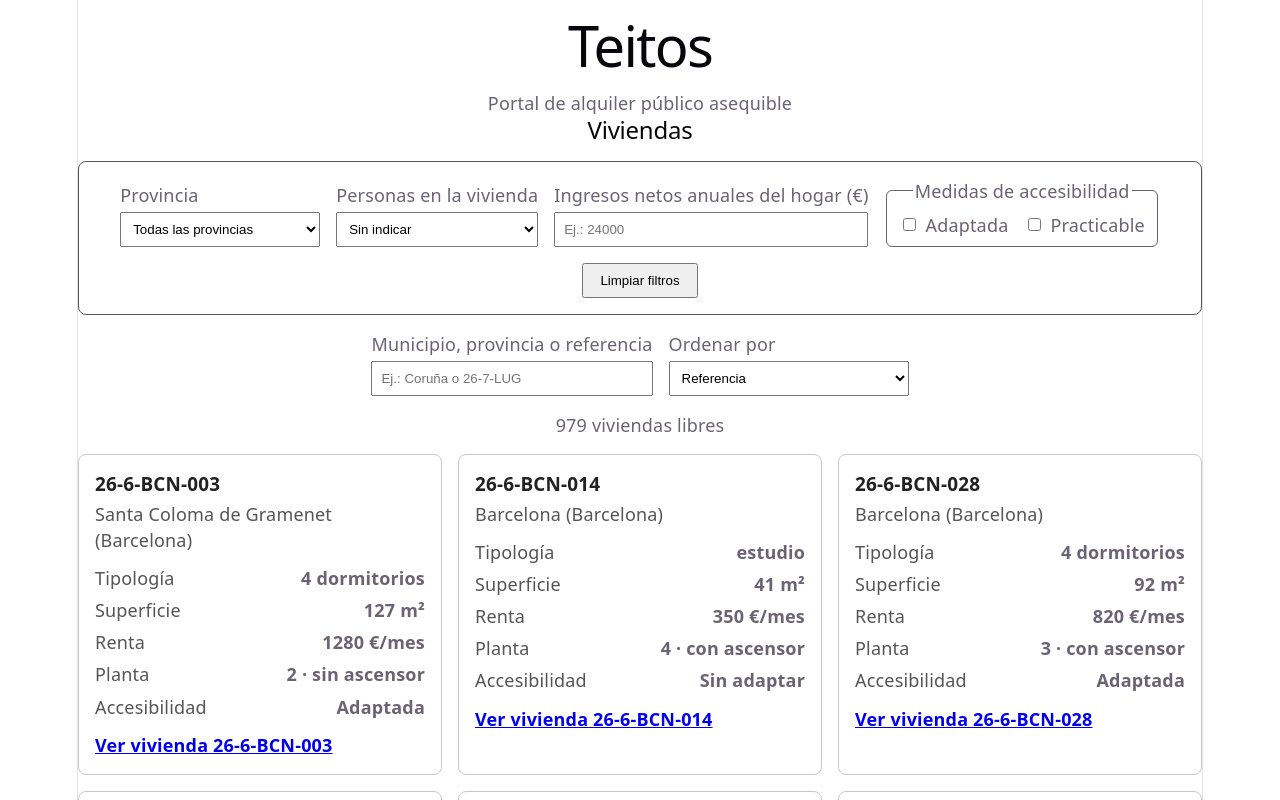
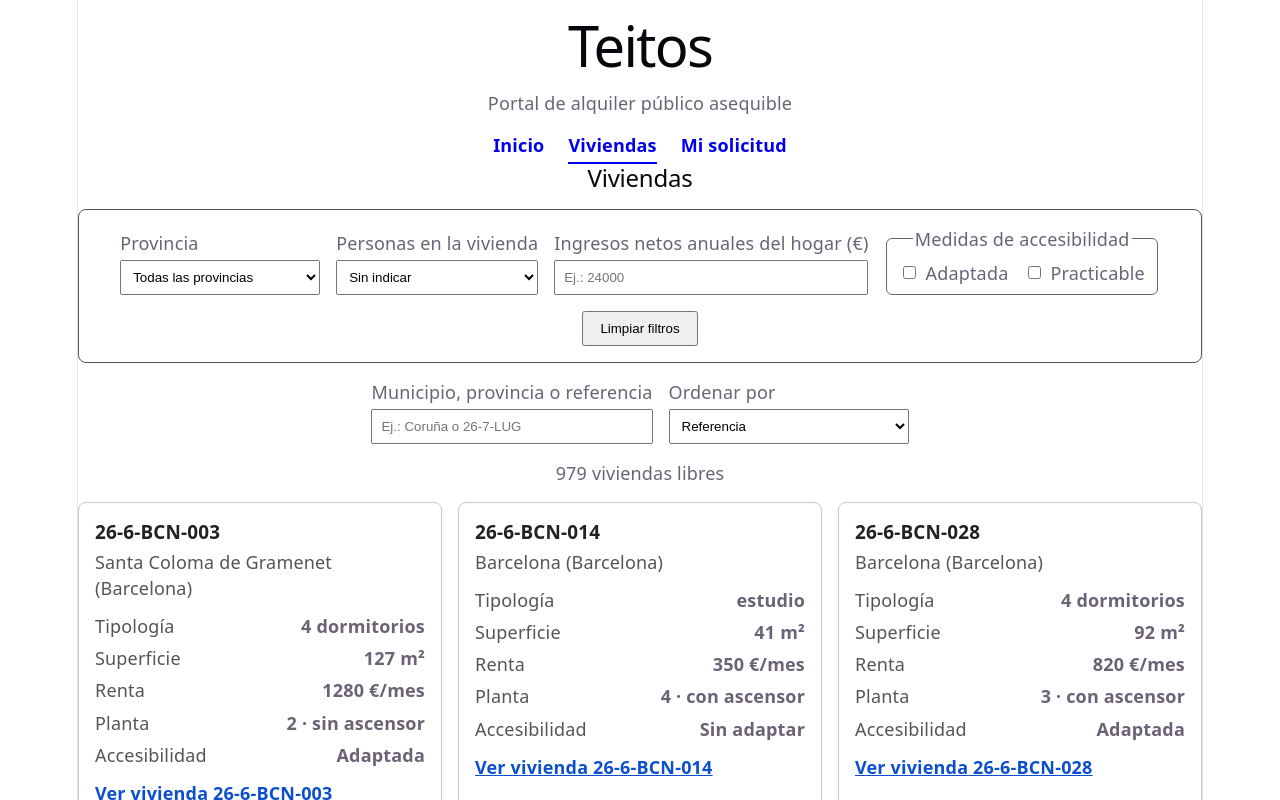
Before and after one commit to yangcrypto314-alt/teitos, a React (Vite) app: page /viviendas in a window 1280 px wide. Shown: the top 800 px of the page. Built offline with nearby package versions, Linux system fonts and the light colour scheme; data requests are answered from the project's data file.

Commit message:
Menú de navegación en el Header y contraste de enlaces

```diff
--- a/src/components/DwellingCard.module.css
+++ b/src/components/DwellingCard.module.css
@@ -42,4 +42,5 @@
 .enlace {
   display: inline-block;
   font-weight: 600;
+  color: #0b4fcf;
 }
--- a/src/components/Header.jsx
+++ b/src/components/Header.jsx
@@ -1,9 +1,17 @@
+import { NavLink } from 'react-router';
+import styles from './Header.module.css';
+
 function Header() {
   return (
     <header className="cabecera">
       <div className="contenedor">
         <h1>Teitos</h1>
         <p>Portal de alquiler público asequible</p>
+        <nav className={styles.menu} aria-label="Principal">
+          <NavLink to="/" end>Inicio</NavLink>
+          <NavLink to="/viviendas">Viviendas</NavLink>
+          <NavLink to="/mi-solicitud">Mi solicitud</NavLink>
+        </nav>
       </div>
     </header>
   )
--- /dev/null
+++ b/src/components/Header.module.css
@@ -0,0 +1,28 @@
+.menu {
+  display: flex;
+  gap: 24px;
+  justify-content: center;
+  margin-top: 12px;
+}
+
+.menu a {
+  padding: 4px 0;
+  border-bottom: 2px solid transparent;
+  font-weight: 600;
+  text-decoration: none;
+}
+
+.menu a:hover {
+  border-bottom-color: currentColor;
+}
+
+/* La página actual se marca con subrayado, no solo con color */
+.menu a[aria-current='page'] {
+  border-bottom-color: currentColor;
+  font-weight: 700;
+}
+
+.menu a:focus-visible {
+  outline: 2px solid currentColor;
+  outline-offset: 3px;
+}
--- a/src/pages/Detalle.module.css
+++ b/src/pages/Detalle.module.css
@@ -56,3 +56,7 @@
   align-items: center;
   flex-wrap: wrap;
 }
+
+.ficha a {
+  color: #0b4fcf;
+}
```
